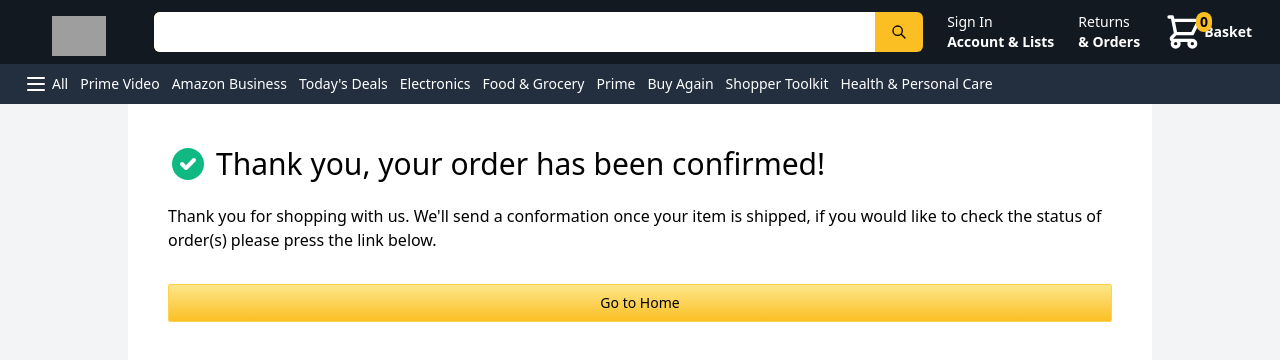
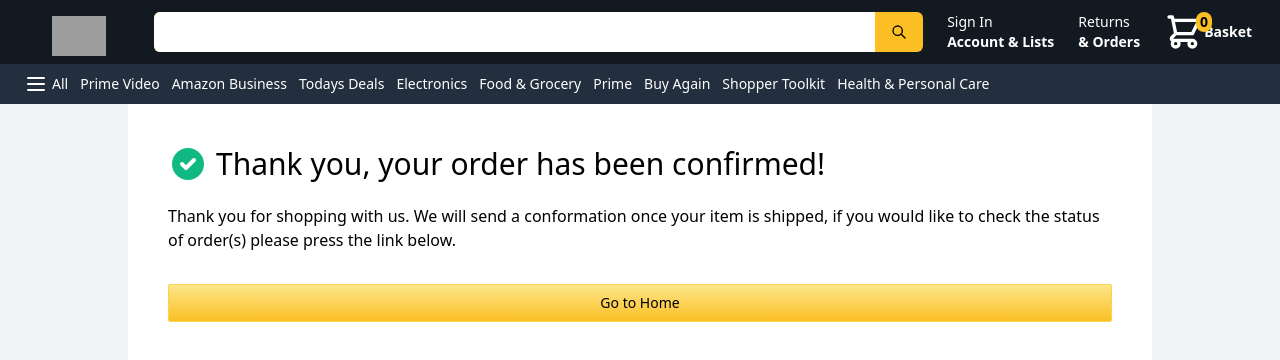
Before and after one commit to XenoCod/E-commerce-App, a Next.js app: page /success in a window 1280 px wide. Shown: the top 360 px of the page. Built offline with nearby package versions, Linux system fonts and the light colour scheme; no server answers; grey boxes are pictures that could not be loaded.

Commit message:
5th commit

```diff
--- a/src/components/Header.js
+++ b/src/components/Header.js
@@ -67,14 +67,14 @@ function Header() {
       </div>
       {/* Bottom-Header */}
       <div className="flex items-center bg-amazon_blue-light text-white text-sm space-x-3 p-2 pl-6">
-        <p className="link flex flex items-center">
+        <p className="link flex  items-center">
           {" "}
           <MenuIcon className="h-6 mr-1" />
           All
         </p>
         <p className="link">Prime Video</p>
         <p className="link">Amazon Business</p>
-        <p className="link">Today's Deals</p>
+        <p className="link">Todays Deals</p>
         <p className="link hidden lg:inline-flex">Electronics</p>
         <p className="link hidden lg:inline-flex">Food & Grocery</p>
         <p className="link hidden lg:inline-flex">Prime</p>
--- a/src/pages/success.js
+++ b/src/pages/success.js
@@ -1,5 +1,6 @@
 import { CheckCircleIcon } from "@heroicons/react/solid";
 import { useRouter } from "next/router";
+
 import Header from "../components/Header";
 
 function success() {
@@ -17,9 +18,9 @@ function success() {
             </h1>
           </div>
           <p>
-            Thank you for shopping with us. We'll send a conformation once your
-            item is shipped, if you would like to check the status of order(s)
-            please press the link below.
+            Thank you for shopping with us. We will send a conformation once
+            your item is shipped, if you would like to check the status of
+            order(s) please press the link below.
           </p>
           <button onClick={() => router.push("/")} className="button mt-8">
             Go to Home
```
